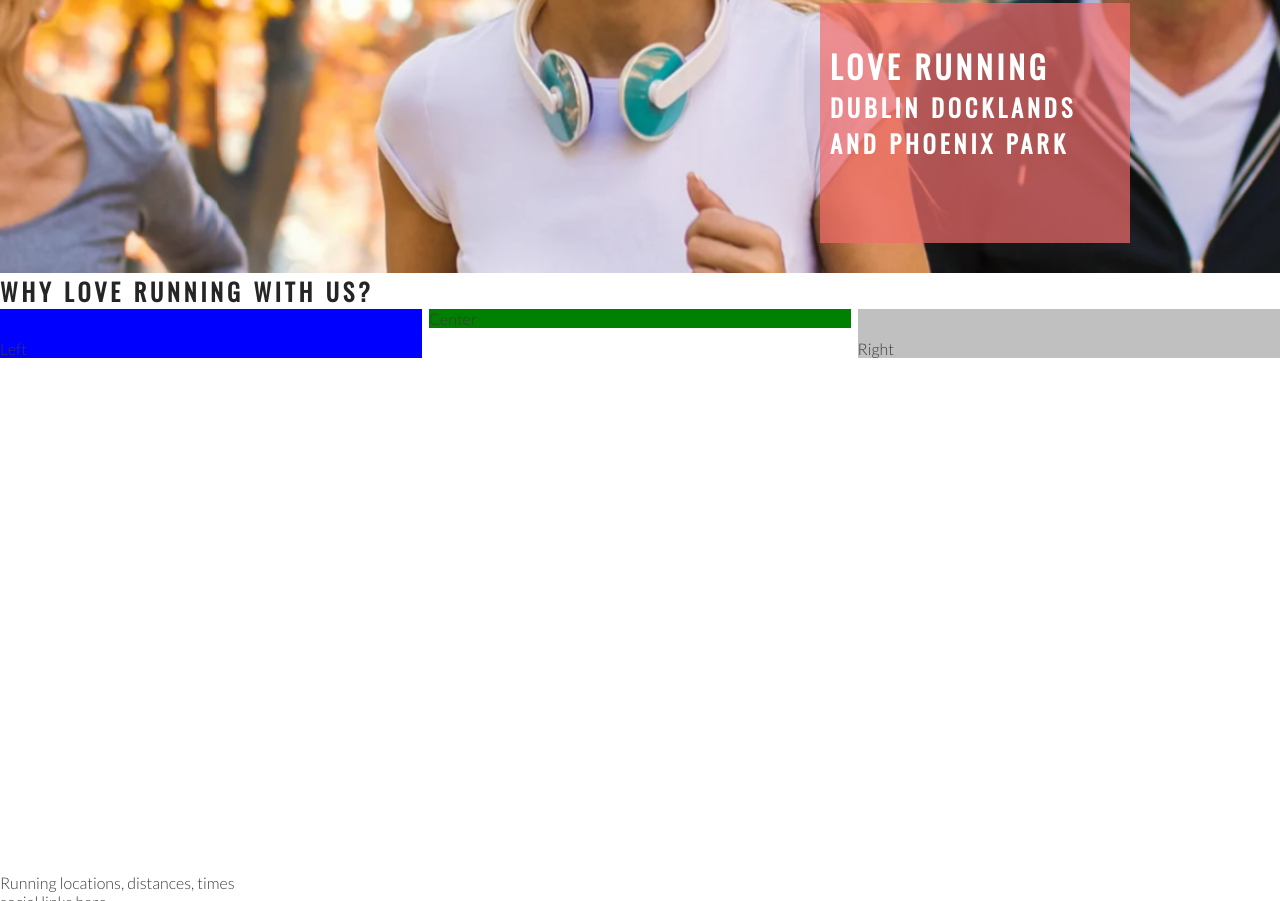
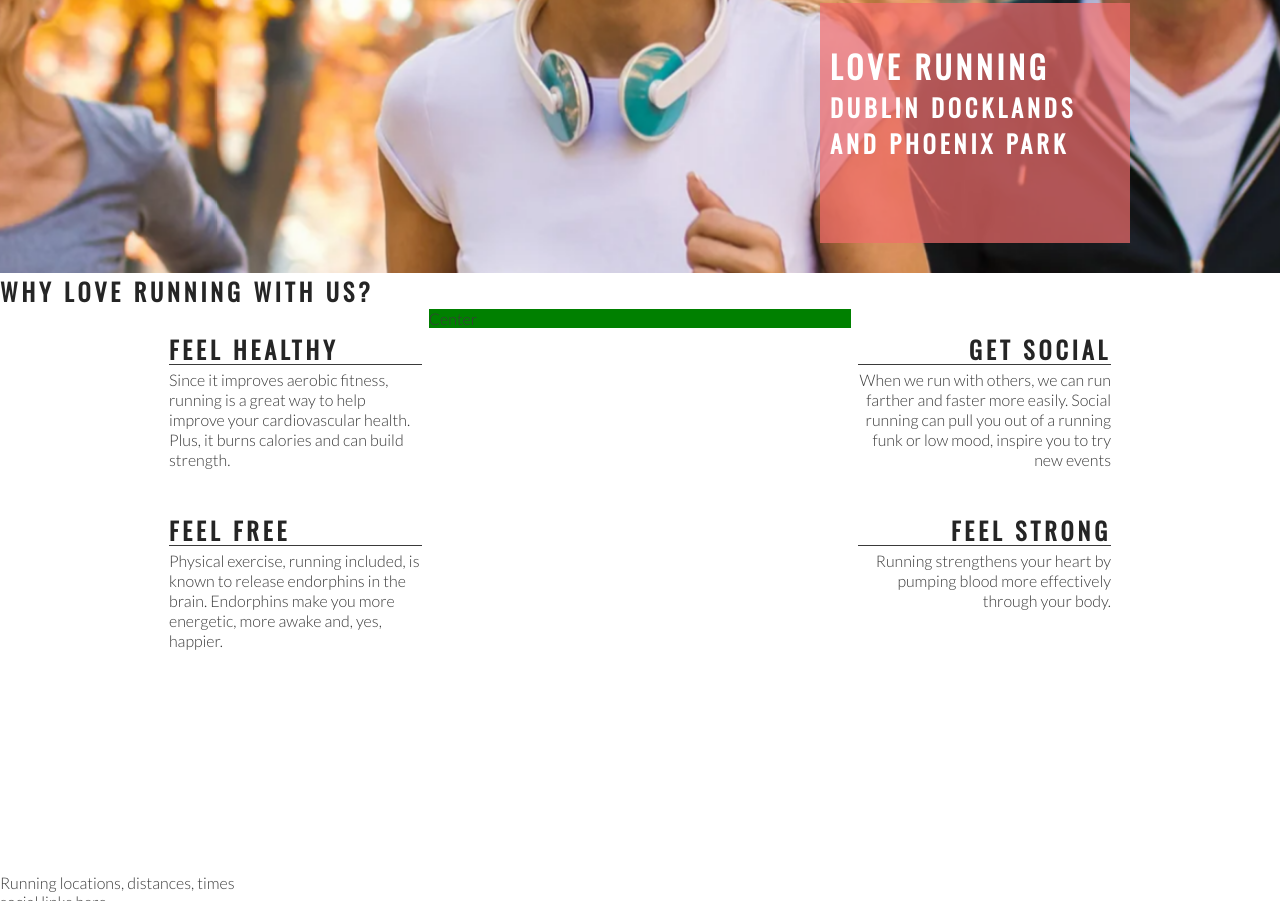
Before and after one commit to e-kai00/love-running, a plain HTML site: page index.html in a window 1280 px wide. Shown: the part 462-1363 px from the top of the page. Drawn offline with nearby package versions, Linux system fonts and the light colour scheme.

Commit message:
Add left and right about section and content and style

```diff
--- a/assets/css/style.css
+++ b/assets/css/style.css
@@ -126,14 +126,13 @@ h1, h2 {
     padding-top: 30px;
     width: 33%;
     float: left;
-    background-color: blue;
 }
 
 #right-about {
     padding-top: 30px;
     width: 33%;
     float: right;
-    background-color: silver;
+
 }
 
 #center-about {
@@ -141,3 +140,33 @@ h1, h2 {
     margin: 0 auto;
     background-color: green;
 }
+
+hr {
+    border-top: 1px solid #3a3a3a;
+    width: 100%;
+    margin: 5px 0;
+}
+
+.left-about-heading {
+    width: 60%;
+    float: right;
+    line-height: 20px;
+    clear: both;
+    margin-bottom: 50px;
+}
+
+.right-about-heading {
+    width: 60%;
+    float: left;
+    line-height: 20px;
+    clear: both;
+    margin-bottom: 50px;
+}
+
+.right-about-heading h2 {
+    text-align: right;
+}
+
+.right-about-heading p {
+    text-align: right;
+}
--- a/index.html
+++ b/index.html
@@ -39,8 +39,41 @@
     </section>
     <section id="club-ethos">
         <h1>Why love running with us?</h1>
-        <div id="right-about">Right</div>
-        <div id="left-about">Left</div>
+        <div id="left-about">
+            <div class="left-about-heading">
+                <h2>Feel Healthy</h2>
+                <hr>
+                <p>
+                    Since it improves aerobic fitness, running is a great way to help improve your cardiovascular
+                     health. Plus, it burns calories and can build strength.
+                </p>
+            </div>
+            <div class="left-about-heading">
+                <h2>Feel Free</h2>
+                <hr>
+                <p>
+                    Physical exercise, running included, is known to release endorphins in the brain. Endorphins make
+                    you more energetic, more awake and, yes, happier.
+                </p>
+            </div>
+        </div>
+        <div id="right-about">
+            <div class="right-about-heading">
+                <h2>Get Social</h2>
+                <hr>
+                <p>
+                    When we run with others, we can run farther and faster more easily. Social running can pull you out of a
+                    running funk or low mood, inspire you to try new events
+                </p>
+            </div>
+            <div class="right-about-heading">
+                <h2>Feel Strong</h2>
+                <hr>
+                <p>
+                    Running strengthens your heart by pumping blood more effectively through your body.
+                </p>
+            </div>
+        </div>
         <div id="center-about">Center</div>
     </section>
     <section>Running locations, distances, times</section>
```
